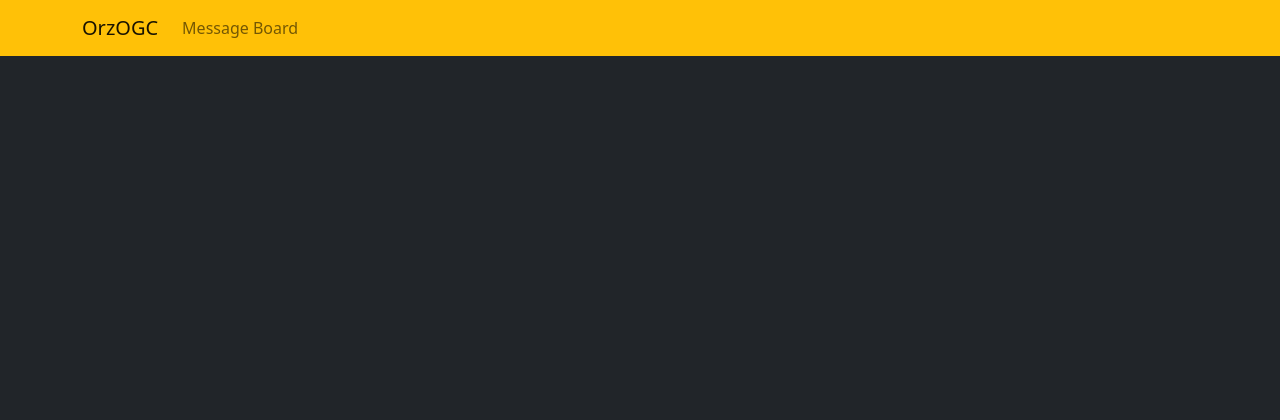
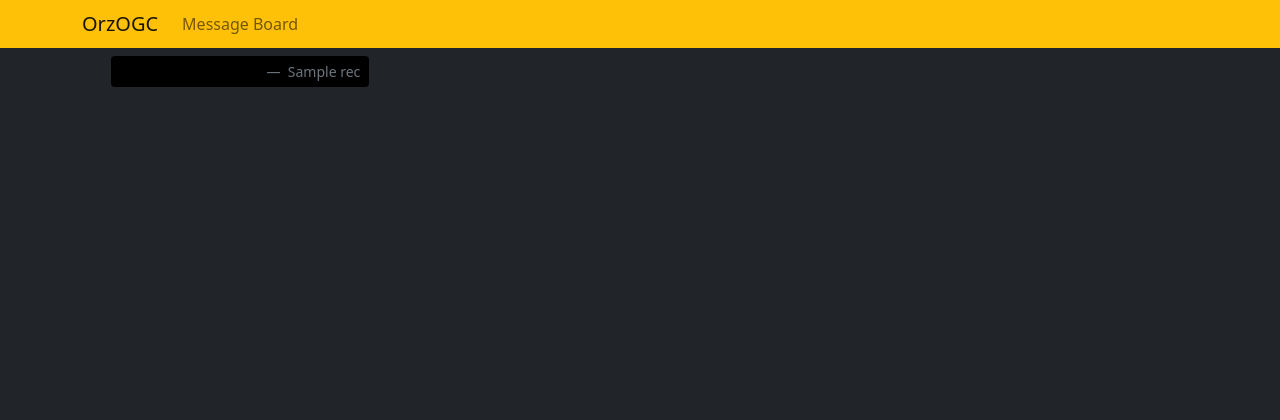
Before and after one commit to OGC-fever/side-projects, a Flask app: template message board/templates/message.html in a window 1280 px wide. Shown: the top 420 px of the page. Run offline with Flask 2, Linux system fonts and the light colour scheme; the template is opened without the code that fills it: most values are stand-ins (such as "Sample title", 1, 10 or a date in 2020); some libraries are stand-ins or nearby versions.

Commit message:
ajax + jquery

```diff
--- a/message board/static/custom.css
+++ b/message board/static/custom.css
@@ -26,3 +26,7 @@
 .modal {
     background-color: rgba(0, 0, 0, 0.8) !important;
 }
+
+.bg-card {
+    background-color: rgb(0, 0, 0) ;
+}
--- a/message board/static/modal.js
+++ b/message board/static/modal.js
@@ -2,6 +2,9 @@ $(document).ready(function () {
     $('img').click(function () {
         var src = $(this).attr('src');
         var id = src.split("/")[2];
+        $('#image_modal').attr('src', "/image/" + id);
+        // $('#msg_modal').html(data["msg"].replace("\n", "<br>"));
+        // $('#author_modal').html(data["name"]);
 
         $.ajax({
             url: "/card_info",
@@ -9,7 +12,7 @@ $(document).ready(function () {
             dataType: "json",
             data: { "id": id },
             success: function (data) {
-                $('#image_modal').attr('src', "/image/" + id);
+                // $('#image_modal').attr('src', "/image/" + id);
                 $('#msg_modal').html(data["msg"].replace("\n", "<br>"));
                 $('#author_modal').html(data["name"]);
             },
--- a/message board/templates/message.html
+++ b/message board/templates/message.html
@@ -3,8 +3,6 @@
 {% block head %}
 
 <script src="{{ url_for('static',filename='modal.js') }}"></script>
-
-<!-- <link rel="stylesheet" href="{{ url_for('static',filename='masonry.css') }}"> -->
 
 {% endblock %}
 
@@ -24,27 +22,28 @@
 </div>
 {% else %}
 
-<div class="align-items-end text-center col-10 row row-cols-lg-4 row-cols-md-3 row-cols-sm-2 row-cols-1 g-3 mx-auto">
-    {% for rec in data[:20] %}
+<div class="col-10 row row-cols-lg-4 row-cols-md-3 row-cols-sm-2 row-cols-1 g-2 mx-auto">
+    {% for rec in data %}
     <div class="col">
-        <div class="h-100">
+        <div class="card h-100 bg-card">
             {% if rec.timg: %}
-            <img src="{{ url_for('image_route',id=rec.id,type='timg') }}" class="my-auto img-fluid rounded-3"
-                loading="lazy" data-bs-toggle="modal" data-bs-target="#cardModal">
+            <img src=" {{ url_for('image_route',id=rec.id,type='timg' ) }}"
+                class="my-auto py-1 px-1 img-fluid rounded-3" loading="lazy" data-bs-toggle="modal"
+                data-bs-target="#cardModal">
             {% endif %}
-            <!-- {% if rec.msg: %}
-            <div class="border border-danger">
-                <h5 class="card-title">Card title</h5>
-                <p class="card-text">
-                    {{ rec.msg.replace("\n","<br>")|safe }}
-                </p>
-            </div>
-            {% endif %} -->
-            <!-- <div class="card-footer">
-                <small class="text-muted">Last updated 3 mins ago</small>
-            </div> -->
+            {% if rec.msg: %}
+            <p class="text-start text-light mx-2 my-1">
+                {{ rec.msg.replace("\n","<br>")|safe }}
+            </p>
+            {% endif %}
+            <p class="mx-2 my-1 text-end">
+                <small class="blockquote-footer text-muted">
+                    {{ rec.name }}
+                </small>
+            </p>
         </div>
-    </div> {% endfor %}
+    </div>
+    {% endfor %}
 
 </div>
 
--- a/message board/templates/nav.html
+++ b/message board/templates/nav.html
@@ -1,4 +1,4 @@
-<nav class="navbar sticky-top navbar-expand-lg navbar-light bg-Warning mb-3">
+<nav class="navbar sticky-top navbar-expand-lg navbar-light bg-Warning py-1 mb-2">
     <div class="container">
         <a class="navbar-brand" href="/">OrzOGC</a>
         <button class="navbar-toggler" type="button" data-bs-toggle="collapse" data-bs-target="#navbarNav">
--- a/message board/templates/popup.html
+++ b/message board/templates/popup.html
@@ -3,14 +3,13 @@
         <div class="col-10 mx-auto row">
             <img id="image_modal" class="img-fluid" src="" loading="lazy">
             </img>
-            <p id="msg_modal" class="text-light text-start">
+            <p id="msg_modal" class="my-2 mx-2 text-light text-start">
             </p>
             <p class="text-end">
                 <small id="author_modal" class="blockquote-footer text-light-50">
                 </small>
             </p>
         </div>
-        <div class="text-center">
         <div class="btn-group">
             <button class="btn btn-outline-warning">
                 <i class="fs-4 bi bi-trash"></i>
@@ -21,4 +20,3 @@
         </div>
     </div>
 </div>
-</div>
```
Also changed, not shown: readme.md. Lines whose indentation alone changed are shown as unchanged.
